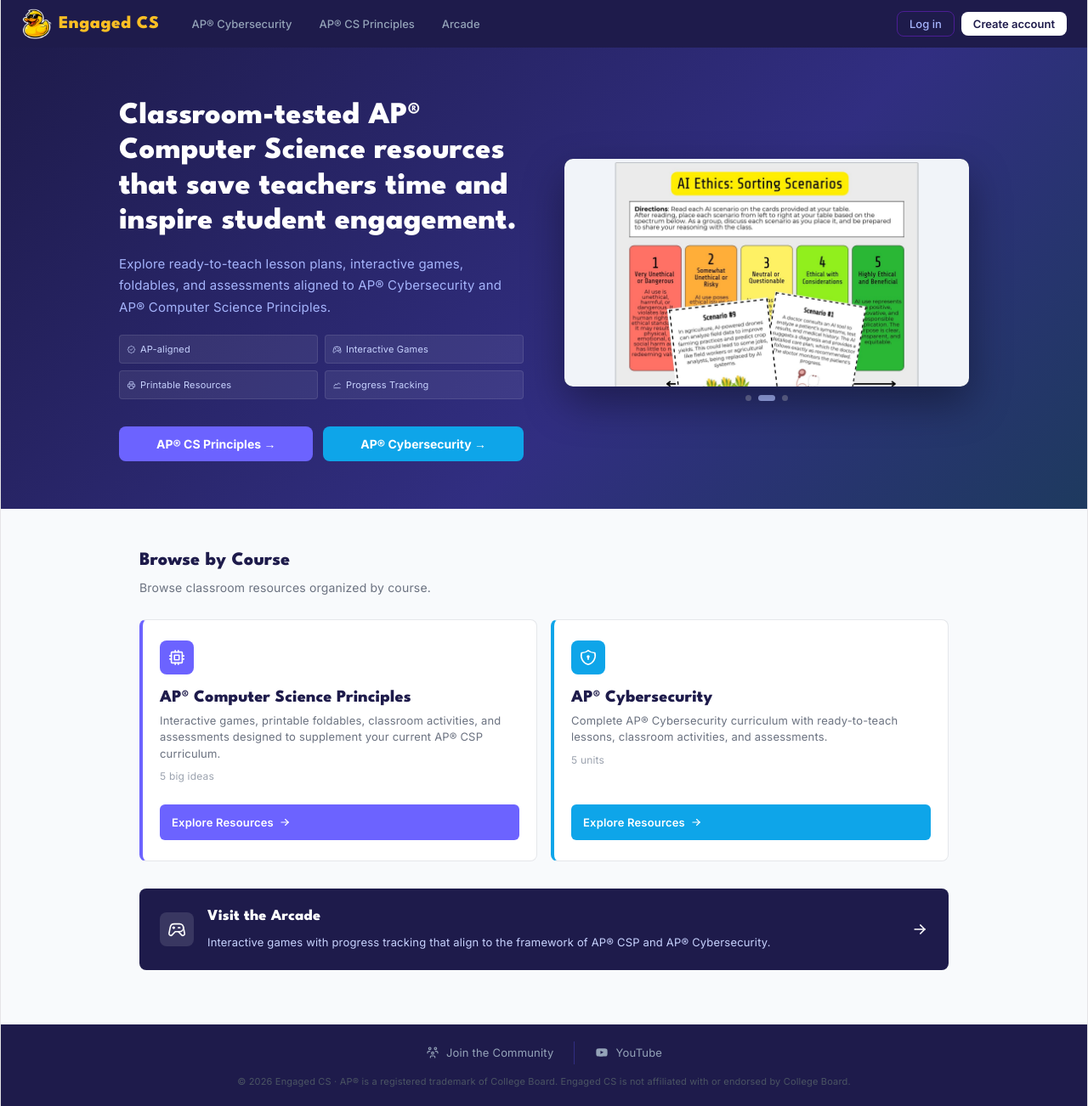
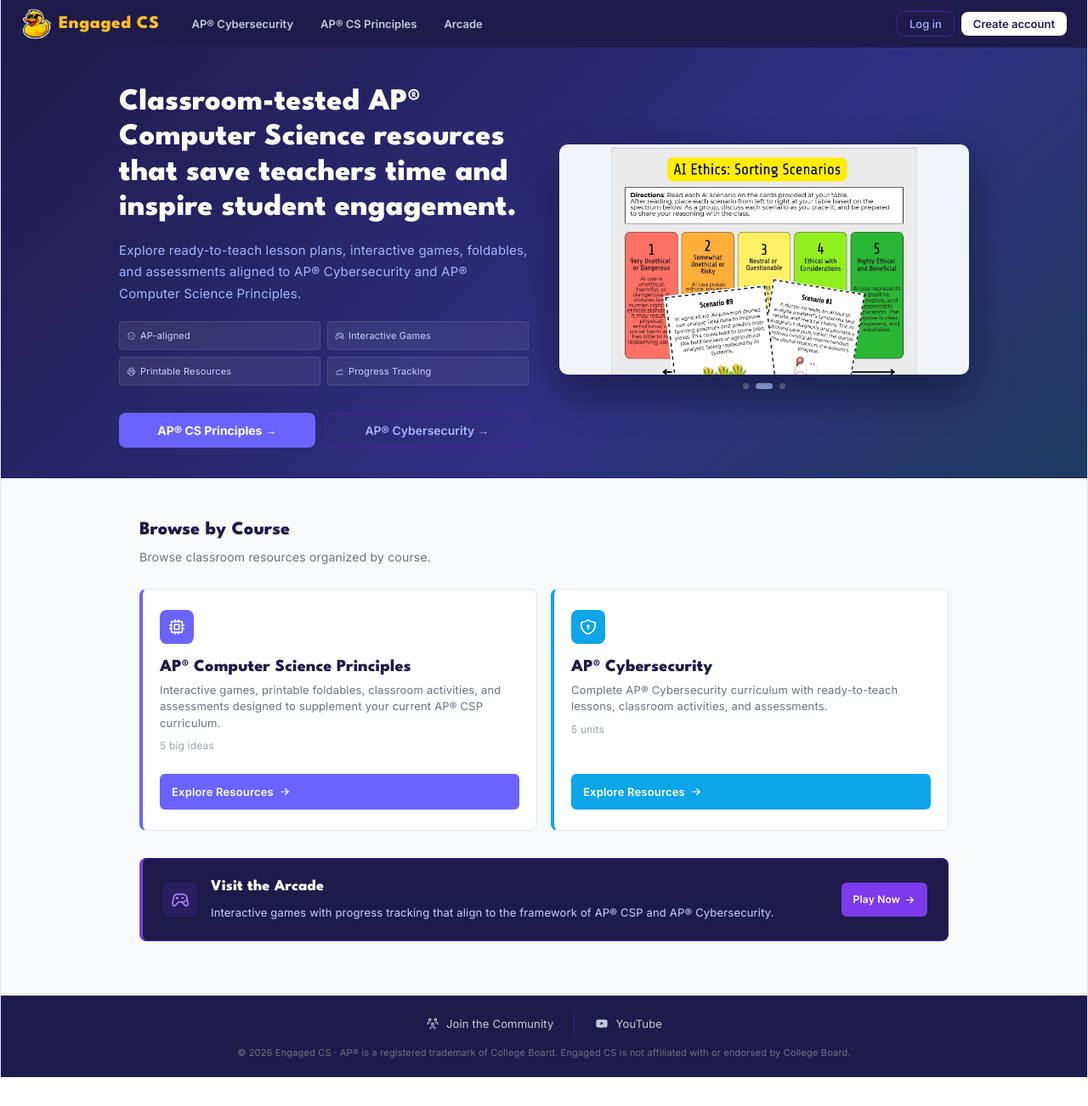
Before and after one commit to as1592/logic-lab, a React (Vite) app: page / in a window 1280 px wide. Shown: the whole page at 85% size. After the commit the page ends 1268 px from the top, so only its background shows below. Built offline with nearby package versions, Linux system fonts and the light colour scheme.

Commit message:
Update App.jsx

```diff
--- a/src/App.jsx
+++ b/src/App.jsx
@@ -1636,8 +1636,8 @@
   return (
     <div>
       {!user ? (
-        <div style={{ background: "linear-gradient(135deg, #1E1B4B 0%, #312E81 60%, #1E3A5F 100%)", padding: isMobile ? "36px 16px 32px" : "60px 24px 56px" }}>
-          <div style={{ maxWidth: 1000, margin: "0 auto", display: "grid", gridTemplateColumns: isMobile ? "1fr" : "1fr 1fr", gap: isMobile ? 32 : 48, alignItems: "center" }}>
+        <div style={{ background: "linear-gradient(135deg, #1E1B4B 0%, #312E81 60%, #1E3A5F 100%)", padding: isMobile ? "28px 16px 24px" : "44px 24px 36px" }}>
+          <div style={{ maxWidth: 1000, margin: "0 auto", display: "grid", gridTemplateColumns: isMobile ? "1fr" : "1fr 1fr", gap: isMobile ? 24 : 36, alignItems: "center" }}>
             <div>
               <div style={{ fontFamily: "'League Spartan', sans-serif", fontWeight: 800, fontSize: isMobile ? 26 : 36, color: "#fff", lineHeight: 1.15, marginBottom: 16 }}>
                 Classroom-tested AP® Computer Science resources that save teachers time and inspire student engagement.
@@ -1661,7 +1661,7 @@
                 <button onClick={() => onSelect("csp")} style={{ background: "#6C63FF", color: "#fff", border: "none", borderRadius: 8, padding: "12px 22px", fontSize: 14, fontWeight: 700, cursor: "pointer", fontFamily: "'Inter', sans-serif" }}>
                   AP® CS Principles →
                 </button>
-                <button onClick={() => onSelect("cyber")} style={{ background: "#0EA5E9", color: "#fff", border: "none", borderRadius: 8, padding: "12px 22px", fontSize: 14, fontWeight: 700, cursor: "pointer", fontFamily: "'Inter', sans-serif" }}>
+                <button onClick={() => onSelect("cyber")} style={{ background: "transparent", color: "#A5B4FC", border: "1.5px solid #4C1D95", borderRadius: 8, padding: "11px 22px", fontSize: 14, fontWeight: 600, cursor: "pointer", fontFamily: "'Inter', sans-serif" }}>
                   AP® Cybersecurity →
                 </button>
               </div>
@@ -1708,18 +1708,20 @@
         </div>
 
         <div onClick={onArcade}
-          style={{ background: "#1E1B4B", borderRadius: 8, padding: "20px 24px", cursor: "pointer", display: "flex", alignItems: "center", gap: 16, transition: "transform 0.15s" }}
-          onMouseEnter={e => { e.currentTarget.style.transform = "translateY(-2px)"; }}
-          onMouseLeave={e => { e.currentTarget.style.transform = "none"; }}
+          style={{ background: "#1E1B4B", border: "1px solid #4C1D95", borderLeft: "4px solid #7C3AED", borderRadius: 8, padding: "20px 24px", cursor: "pointer", display: "flex", alignItems: "center", gap: 16, transition: "transform 0.15s, box-shadow 0.15s" }}
+          onMouseEnter={e => { e.currentTarget.style.transform = "translateY(-2px)"; e.currentTarget.style.boxShadow = "0 8px 24px #7C3AED22"; }}
+          onMouseLeave={e => { e.currentTarget.style.transform = "none"; e.currentTarget.style.boxShadow = "none"; }}
         >
-          <div style={{ width: 40, height: 40, borderRadius: 8, background: "rgba(255,255,255,0.12)", display: "flex", alignItems: "center", justifyContent: "center", flexShrink: 0 }}>
-            <IconDeviceGamepad2 size={22} color="#fff" stroke={1.75} />
+          <div style={{ width: 40, height: 40, borderRadius: 8, background: "#7C3AED22", display: "flex", alignItems: "center", justifyContent: "center", flexShrink: 0 }}>
+            <IconDeviceGamepad2 size={22} color="#A78BFA" stroke={1.75} />
           </div>
           <div style={{ flex: 1 }}>
             <div style={{ fontFamily: "'League Spartan', sans-serif", fontWeight: 800, fontSize: 18, color: "#fff", marginBottom: 4 }}>Visit the Arcade</div>
             <div style={{ fontFamily: "'Inter', sans-serif", fontSize: 13, color: "#C7D2FE" }}>Interactive games with progress tracking that align to the framework of AP® CSP and AP® Cybersecurity.</div>
           </div>
-          <IconArrowRight size={20} color="#fff" stroke={2} />
+          <div style={{ background: "#7C3AED", color: "#fff", borderRadius: 6, padding: "7px 14px", fontSize: 12, fontWeight: 600, fontFamily: "'Inter', sans-serif", whiteSpace: "nowrap", display: "flex", alignItems: "center", gap: 5, flexShrink: 0 }}>
+            Play Now <IconArrowRight size={13} stroke={2} />
+          </div>
         </div>
       </div>
     </div>
@@ -1836,17 +1838,17 @@
         </div>
         <div style={{ display: isMobile ? "none" : "flex", alignItems: "center", gap: 4 }}>
           <button onClick={() => openCourse("cyber")}
-            style={{ background: activeCourseId === "cyber" ? "#312E81" : "transparent", color: activeCourseId === "cyber" ? "#A5B4FC" : "#94A3B8", border: "none", borderRadius: 8, padding: "6px 14px", fontSize: 13, fontWeight: 500, cursor: "pointer", fontFamily: "'Inter', sans-serif" }}
+            style={{ background: activeCourseId === "cyber" ? "#312E81" : "transparent", color: activeCourseId === "cyber" ? "#A5B4FC" : "#C4CBD8", border: "none", borderRadius: 8, padding: "6px 14px", fontSize: 13, fontWeight: 600, cursor: "pointer", fontFamily: "'Inter', sans-serif" }}
             onMouseEnter={e => { if (activeCourseId !== "cyber") e.currentTarget.style.background = "#312E8166"; }}
             onMouseLeave={e => { if (activeCourseId !== "cyber") e.currentTarget.style.background = "transparent"; }}
           >AP® Cybersecurity</button>
           <button onClick={() => openCourse("csp")}
-            style={{ background: activeCourseId === "csp" ? "#312E81" : "transparent", color: activeCourseId === "csp" ? "#A5B4FC" : "#94A3B8", border: "none", borderRadius: 8, padding: "6px 14px", fontSize: 13, fontWeight: 500, cursor: "pointer", fontFamily: "'Inter', sans-serif" }}
+            style={{ background: activeCourseId === "csp" ? "#312E81" : "transparent", color: activeCourseId === "csp" ? "#A5B4FC" : "#C4CBD8", border: "none", borderRadius: 8, padding: "6px 14px", fontSize: 13, fontWeight: 600, cursor: "pointer", fontFamily: "'Inter', sans-serif" }}
             onMouseEnter={e => { if (activeCourseId !== "csp") e.currentTarget.style.background = "#312E8166"; }}
             onMouseLeave={e => { if (activeCourseId !== "csp") e.currentTarget.style.background = "transparent"; }}
           >AP® CS Principles</button>
           <button onClick={goArcade}
-            style={{ background: view === "arcade" ? "#312E81" : "transparent", color: view === "arcade" ? "#A5B4FC" : "#94A3B8", border: "none", borderRadius: 8, padding: "6px 14px", fontSize: 13, fontWeight: 500, cursor: "pointer", fontFamily: "'Inter', sans-serif" }}
+            style={{ background: view === "arcade" ? "#312E81" : "transparent", color: view === "arcade" ? "#A5B4FC" : "#C4CBD8", border: "none", borderRadius: 8, padding: "6px 14px", fontSize: 13, fontWeight: 600, cursor: "pointer", fontFamily: "'Inter', sans-serif" }}
             onMouseEnter={e => { if (view !== "arcade") e.currentTarget.style.background = "#312E8166"; }}
             onMouseLeave={e => { if (view !== "arcade") e.currentTarget.style.background = "transparent"; }}
           >Arcade</button>
@@ -1919,24 +1921,24 @@
         <div style={{ background: "#1E1B4B", padding: "20px 16px", marginTop: "auto" }}>
           <div style={{ display: "flex", justifyContent: "center", gap: 24, marginBottom: 12, flexWrap: "wrap" }}>
             <a href="https://www.skool.com/the-cs-educator-collective-1513/" target="_blank" rel="noopener noreferrer"
-              style={{ display: "flex", alignItems: "center", gap: 8, color: "#94A3B8", textDecoration: "none", fontFamily: "'Inter', sans-serif", fontSize: 13 }}
+              style={{ display: "flex", alignItems: "center", gap: 8, color: "#C4CBD8", textDecoration: "none", fontFamily: "'Inter', sans-serif", fontSize: 13 }}
               onMouseEnter={e => e.currentTarget.style.color = "#FBBF24"}
-              onMouseLeave={e => e.currentTarget.style.color = "#94A3B8"}
+              onMouseLeave={e => e.currentTarget.style.color = "#C4CBD8"}
             >
               <IconUsersGroup size={16} stroke={1.75} />
               Join the Community
             </a>
             <div style={{ width: 1, background: "#312E81" }} />
             <a href="https://www.youtube.com/@EngagedCS" target="_blank" rel="noopener noreferrer"
-              style={{ display: "flex", alignItems: "center", gap: 8, color: "#94A3B8", textDecoration: "none", fontFamily: "'Inter', sans-serif", fontSize: 13 }}
+              style={{ display: "flex", alignItems: "center", gap: 8, color: "#C4CBD8", textDecoration: "none", fontFamily: "'Inter', sans-serif", fontSize: 13 }}
               onMouseEnter={e => e.currentTarget.style.color = "#EF4444"}
-              onMouseLeave={e => e.currentTarget.style.color = "#94A3B8"}
+              onMouseLeave={e => e.currentTarget.style.color = "#C4CBD8"}
             >
               <svg width="16" height="16" viewBox="0 0 24 24" fill="currentColor"><path d="M21.8 8s-.2-1.4-.8-2c-.8-.8-1.6-.8-2-.9C16.8 5 12 5 12 5s-4.8 0-7 .1c-.4.1-1.2.1-2 .9-.6.6-.8 2-.8 2S2 9.6 2 11.2v1.5c0 1.6.2 3.2.2 3.2s.2 1.4.8 2c.8.8 1.8.8 2.2.8C6.8 19 12 19 12 19s4.8 0 7-.2c.4-.1 1.2-.1 2-.9.6-.6.8-2 .8-2s.2-1.6.2-3.2v-1.5C22 9.6 21.8 8 21.8 8zM9.7 14.5V9l5.4 2.8-5.4 2.7z"/></svg>
               YouTube
             </a>
           </div>
-          <div style={{ textAlign: "center", fontFamily: "'Inter', sans-serif", fontSize: 11, color: "#4B5563", lineHeight: 1.6 }}>
+          <div style={{ textAlign: "center", fontFamily: "'Inter', sans-serif", fontSize: 11, color: "#6B7280", lineHeight: 1.6 }}>
             © 2026 Engaged CS · AP® is a registered trademark of College Board. Engaged CS is not affiliated with or endorsed by College Board.
           </div>
         </div>
```
